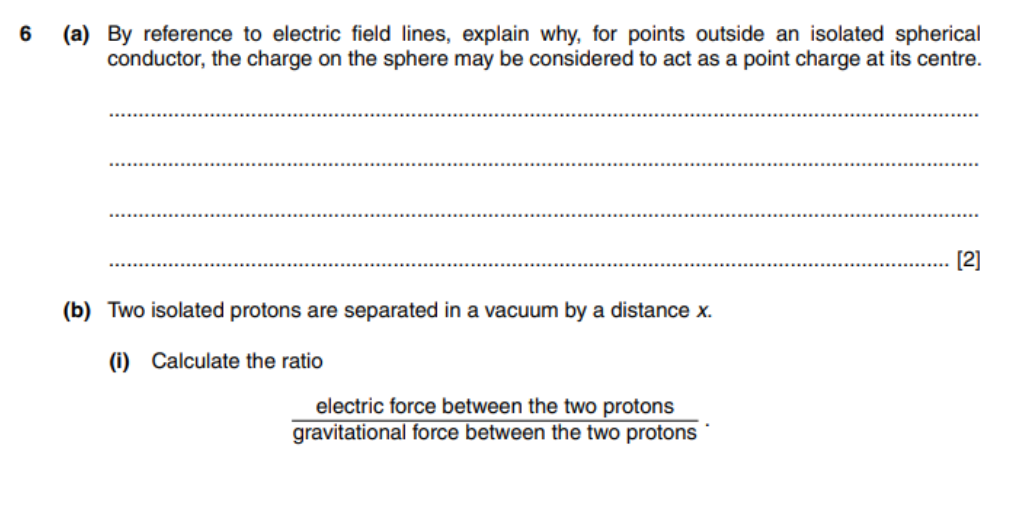
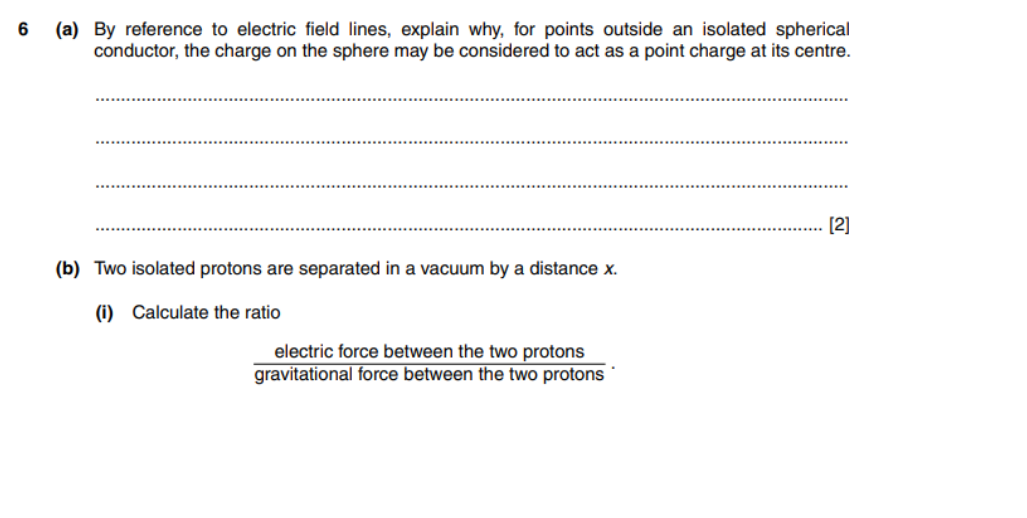
Before and after one commit to bethapraveen/Dadscool, a Django app: page /QuestionBank/PhysicsQuestions in a window 1280 px wide. Shown: the part 90-608 px from the top of the page, without its empty margins (0-1027 px from the left). Run offline with Django 5.2, Linux system fonts and the light colour scheme; data comes from the database, SQL or seed files in the repository.

Commit message:
Dadscool

```diff
--- a/Templates/list.html
+++ b/Templates/list.html
@@ -38,7 +38,7 @@ function showImage() {
             <th bgcolor="peech">Question</th>
 </tr>
 </table>
-<div id="container" style="width:1040;height:500">
+<div id="container" style="width:900;height:500">
 <img class="img-responsive" src="{{ question.question_text.url }}"  width="100%"  style="height:auto"/>
 </div>
 <br/>
```
